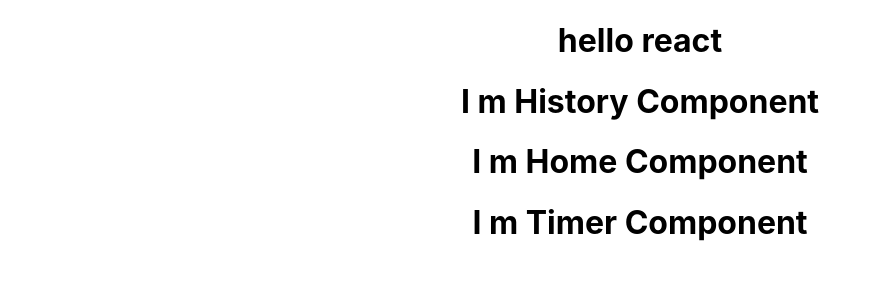
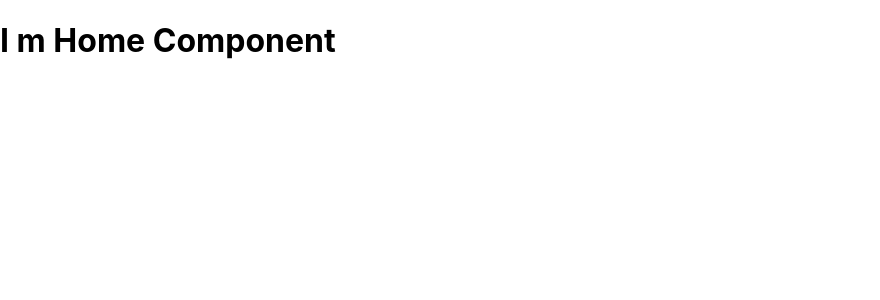
Before and after one commit to RajyPhilip/Harmony_Herds, a React (Create React App) app: page / in a window 1280 px wide. Shown: the top 300 px of the page, without its empty margins (0-880 px from the left). Built offline with nearby package versions, Linux system fonts and the light colour scheme.

Commit message:
setting up the navigation using react router dom

```diff
--- a/package.json
+++ b/package.json
@@ -9,6 +9,7 @@
     "node-sass-middleware": "^1.1.0",
     "react": "^18.3.1",
     "react-dom": "^18.3.1",
+    "react-router-dom": "^6.23.0",
     "react-scripts": "5.0.1",
     "web-vitals": "^2.1.4"
   },
--- a/src/App.js
+++ b/src/App.js
@@ -1,3 +1,4 @@
+import { Routes, Route, Navigate } from "react-router-dom";
 import "./App.css";
 import History from "./components/history/History";
 import Home from "./components/home/Home";
@@ -5,12 +6,12 @@ import MilkTimer from "./components/milkTimer/MilkTimer";
 
 const App = () => {
   return (
-    <div className="App">
-      <h1>hello react </h1>
-      <History />
-      <Home />
-      <MilkTimer />
-    </div>
+    <Routes>
+      <Route path="/" element={<Home />} />
+      <Route path="/history" element={<History />} />
+      <Route path="/milking" element={<MilkTimer />} />
+      <Route path="*" element={<Navigate to={`/`} replace />} />
+    </Routes>
   );
 };
 
```
Also changed, not shown: src/index.js (+9 -11 lines), 1 other file (tests, documents, lock files or other folders).
